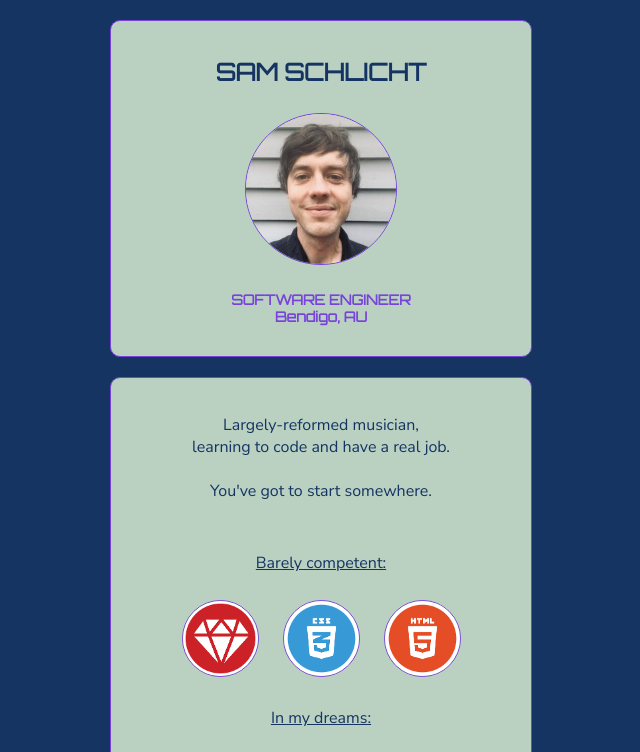
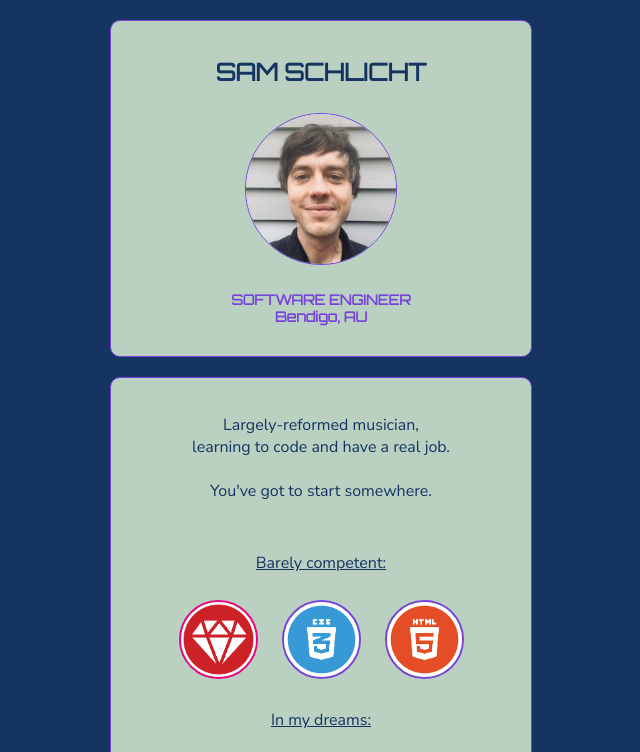
Before and after one commit to samschlicht/profile, a plain HTML site: page index.html in a window 1280 px wide. In both pictures the pointer is over the picture 539 px from the left and 638 px from the top of the page. Shown: the top 752 px of the page, without its empty margins (319-959 px from the left). Drawn offline with Linux system fonts and the light colour scheme.

Commit message:
make my profile prettier

```diff
--- a/style.css
+++ b/style.css
@@ -60,11 +60,16 @@ body {
 
 .icon-circle {
     border-radius: 50%;
-    border: 1px solid #7743DB;
+    border: 2px solid #7743DB;
     margin: 10px;
     width: 75px;
     length: 75px;
     display: inline;
+}
+
+.icon-circle:hover {
+    border: 2px solid #EA047E;
+    transition: all 0.7s;
 }
 
 .card {
```
